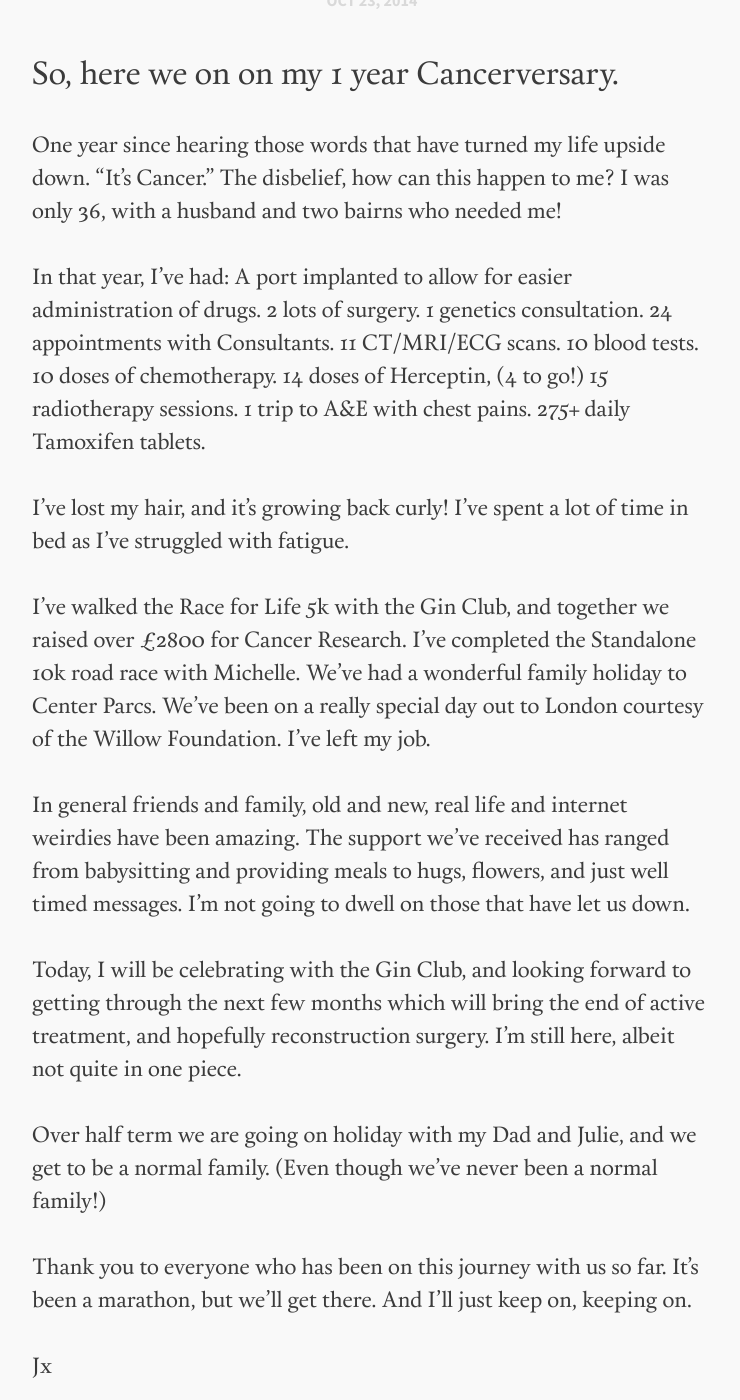
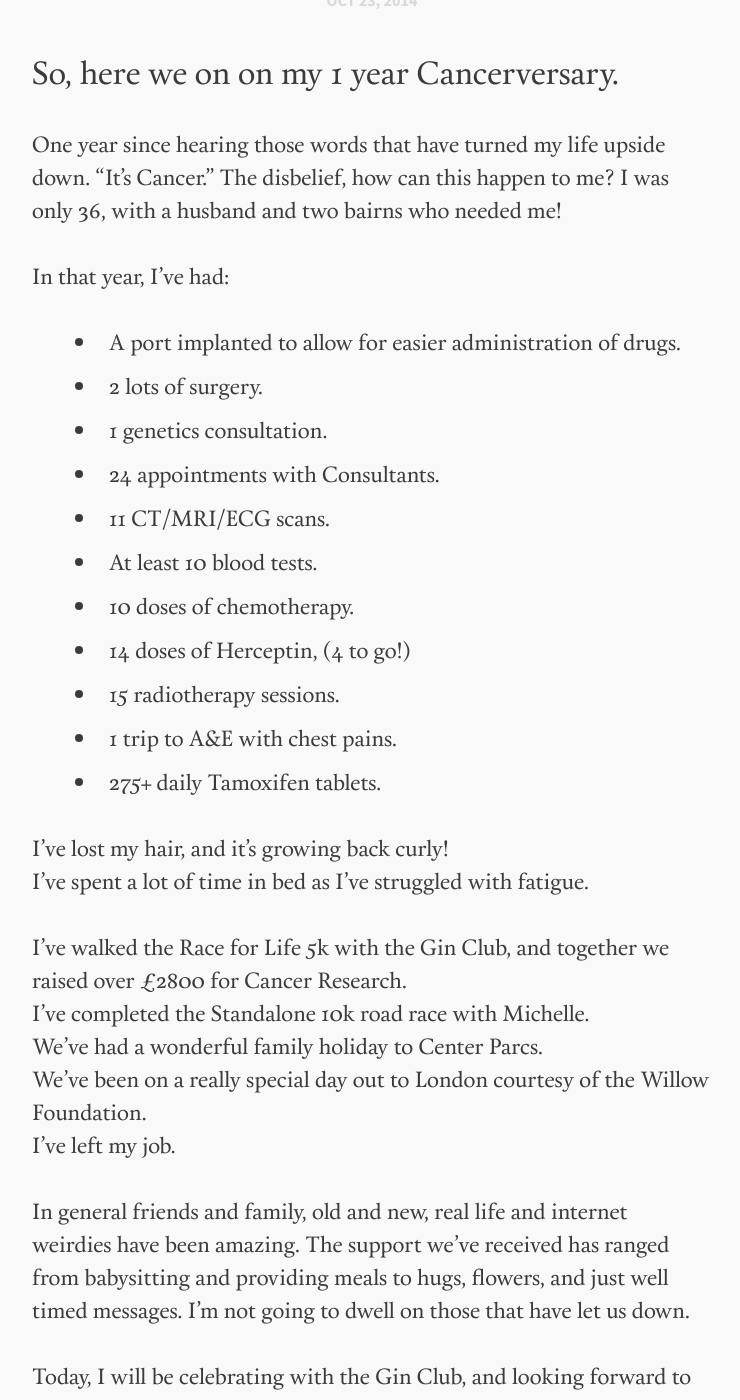
Before and after one commit to rozza/biglump, a Jekyll site: the page built from _posts/2014-10-23-once-around-the-sun.md, in a window 1280 px wide and 1400 px high, scrolled down 707 px. Shown: the whole window, without its empty margins (268-1008 px from the left). Built offline with Jekyll 4.4.1, drawn with Linux system fonts in a browser that asks for light colours; comment, search, counter and statistics services are not loaded.

Commit message:
Layout changes

```diff
--- a/_posts/2014-10-23-once-around-the-sun.md
+++ b/_posts/2014-10-23-once-around-the-sun.md
@@ -9,28 +9,29 @@ image:
 comments: true
 ---
 
-One year since hearing those words that have turned my life upside down. "It's Cancer." The disbelief, how can this happen to me? I was only 36, with a husband and two bairns who needed me!
+One year since hearing those words that have turned my life upside down. "It's Cancer."  The disbelief, how can this happen to me? I was only 36, with a husband and two bairns who needed me!
 
 In that year, I've had:
-A port implanted to allow for easier administration of drugs.
-2 lots of surgery.
-1 genetics consultation.
-24 appointments with Consultants.
-11 CT/MRI/ECG scans.
-10 blood tests.
-10 doses of chemotherapy.
-14 doses of Herceptin, (4 to go!)
-15 radiotherapy sessions.
-1 trip to A&E with chest pains.
-275+ daily Tamoxifen tablets.
 
-I've lost my hair, and it's growing back curly!
+* A port implanted to allow for easier administration of drugs.
+* 2 lots of surgery.
+* 1 genetics consultation.
+* 24 appointments with Consultants.
+* 11 CT/MRI/ECG scans.
+* At least 10 blood tests.
+* 10 doses of chemotherapy.
+* 14 doses of Herceptin, (4 to go!)
+* 15 radiotherapy sessions.
+* 1 trip to A&E with chest pains.
+* 275+ daily Tamoxifen tablets.
+
+I've lost my hair, and it's growing back curly!<br>
 I've spent a lot of time in bed as I've struggled with fatigue.
 
-I've walked the Race for Life 5k with the Gin Club, and together we raised over £2800 for Cancer Research.
-I've completed the Standalone 10k road race with Michelle.
-We've had a wonderful family holiday to Center Parcs.
-We've been on a really special day out to London courtesy of the Willow Foundation.
+I've walked the Race for Life 5k with the Gin Club, and together we raised over £2800 for Cancer Research.<br>
+I've completed the Standalone 10k road race with Michelle.<br>
+We've had a wonderful family holiday to Center Parcs.<br>
+We've been on a really special day out to London courtesy of the Willow Foundation.<br>
 I've left my job.
 
 In general friends and family, old and new, real life and internet weirdies have been amazing. The support we've received has ranged from babysitting and providing meals to hugs, flowers, and just well timed messages. I'm not going to dwell on those that have let us down.
```
Also changed, not shown: _posts/2014-11-06-november-newbies.md (+4 -4 lines), _posts/2014-11-6-mundungus.md (+1 -1 lines).
